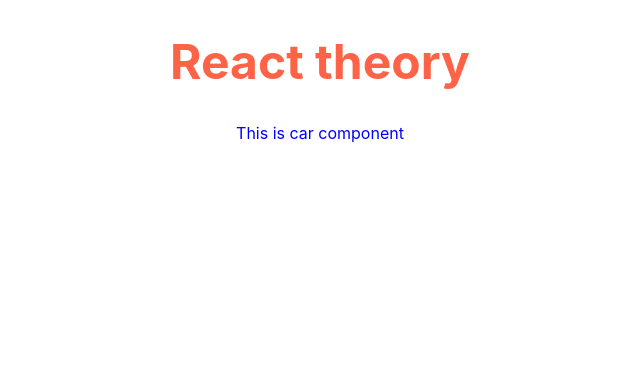
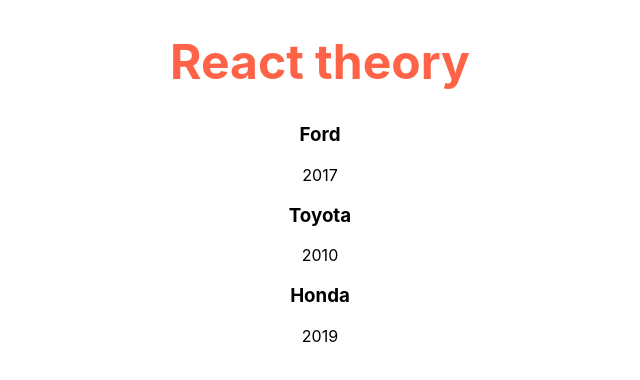
Before and after one commit to aleksey-lav/react-theory, a React (Create React App) app: page / in a window 1280 px wide. Shown: the top 380 px of the page, without its empty margins (320-960 px from the left). Built offline with nearby package versions, Linux system fonts and the light colour scheme.

Commit message:
to pass parameters //props

```diff
--- a/src/App.js
+++ b/src/App.js
@@ -13,7 +13,9 @@
       return (
       <div className="App" style={divStyle}>
         <h1 style={{'color': 'tomato', fontSize: '48px'}}>React theory</h1>
-         <Car/>
+         <Car name={'Ford'} year={'2017'}/>
+         <Car name={'Toyota'} year={'2010'}/>
+         <Car name="Honda" year="2019"/>
       </div>
     );
   }
--- a/src/Car/Car.js
+++ b/src/Car/Car.js
@@ -9,6 +9,14 @@
 
 // export default car;
 
+/*
 export default () => (
     <div style={{color: 'blue'}}>This is car component</div>
+)*/
+
+export default (props) => (
+    <div>
+        <h3>{props.name}</h3>
+        <p>{props.year}</p>
+    </div>
 )
```
